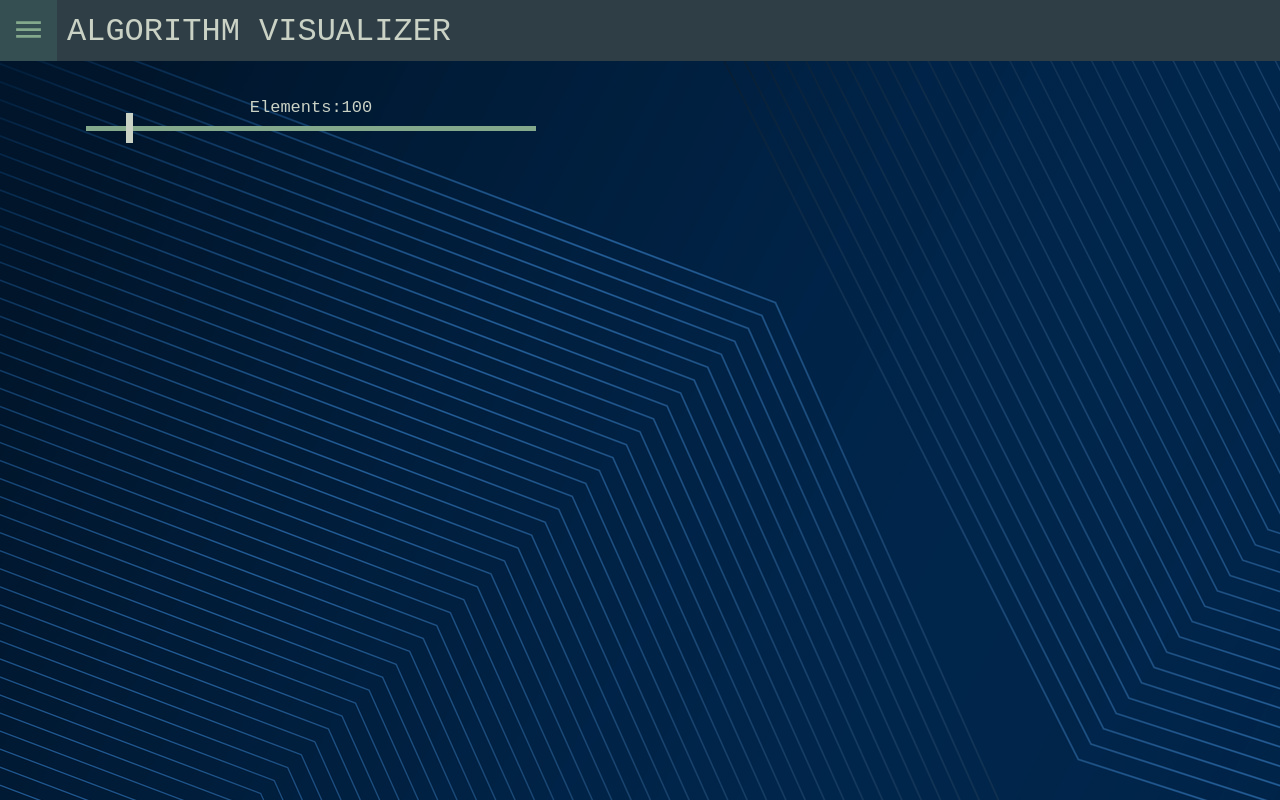
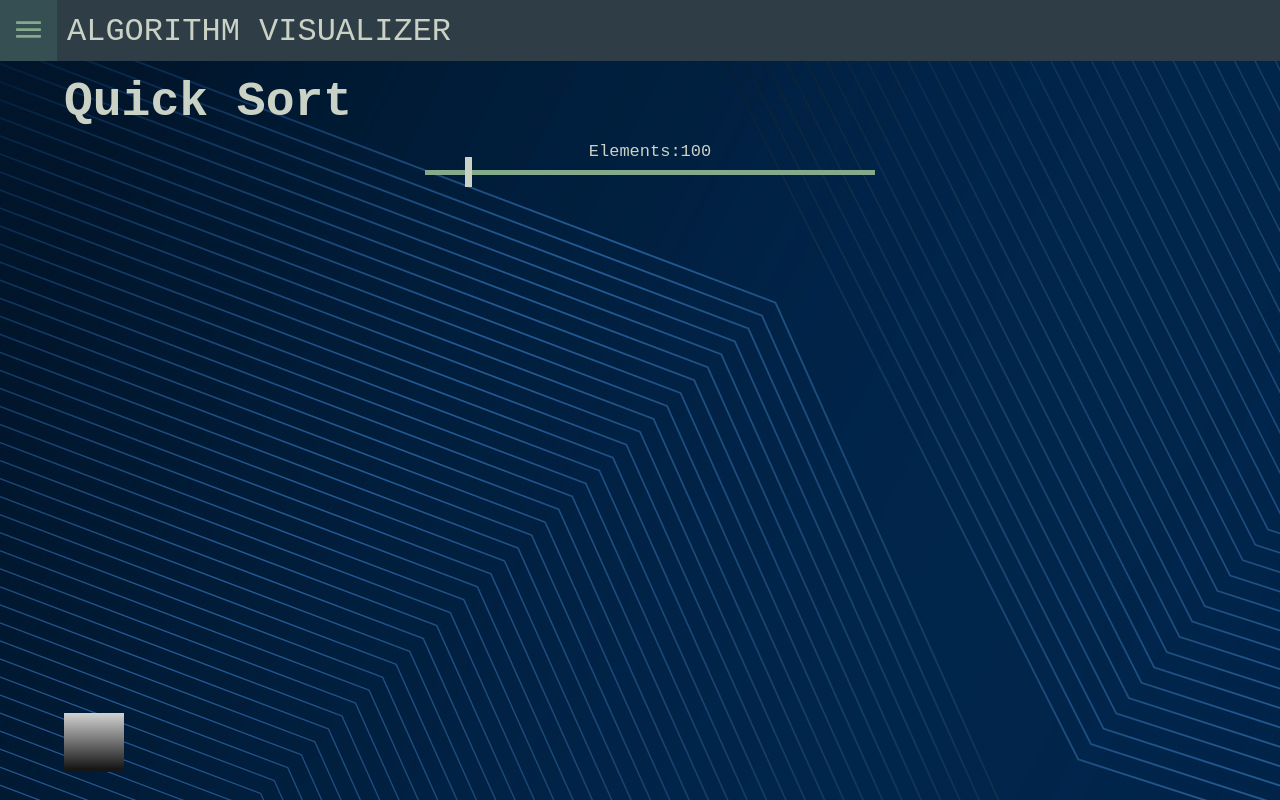
Before and after one commit to jackiedl/algorithm-visualizer, a React (Create React App) app: page / in a window 1280 px wide. Built offline with nearby package versions, Linux system fonts and the light colour scheme.

Commit message:
Start Creating Bars for Visualizer

```diff
--- a/src/components/box/Box.tsx
+++ b/src/components/box/Box.tsx
@@ -1,10 +1,24 @@
-import React from "react";
-import BoxMenu from "./BoxMenu";
+import React, {useState} from "react";
+import BoxVisualizer from "./BoxVisualizer";
+import Slider from "./Slider";
+import BoxMenuButton from "./BoxMenuButton";
 
 function Box(){
+  const [elements, setElements] = useState(100);
+
+  const sliderChange = (e:any) => {
+    setElements(e.currentTarget.value);
+  }
   return (
     <div id="box">
-      <BoxMenu />
+      <div className="box-menu">
+        <div className="box-menu-header">
+          Quick Sort
+        </div>
+        <Slider elements={elements} onChange={sliderChange} />
+        <BoxMenuButton />
+      </div>
+      <BoxVisualizer elements={elements}/>
     </div>
   )
 }
--- a/src/components/box/BoxMenu.tsx
+++ /dev/null
@@ -1,27 +0,0 @@
-import React, {useState} from "react";
-
-function BoxMenu(){
-  const [elements, setElements] = useState(100);
-
-  const sliderChange = (e:any) => {
-    setElements(e.currentTarget.value);
-  }
-
-  return (
-    <div className="box-menu">
-      <div className="box-menu-header">
-
-      </div>
-      <div className="box-menu-slider">
-        <div>
-          Elements:
-          <span>{elements}</span>
-        </div>
-        <input type="range" value={elements} min={10} max={1000} step={5} name="item-num" id="slider" onChange={sliderChange}/>
-      </div>
-      <div className="box-menu-btn"></div>
-    </div>
-  )
-}
-
-export default BoxMenu;
--- /dev/null
+++ b/src/components/box/BoxMenuButton.tsx
@@ -0,0 +1,9 @@
+import React from 'react';
+
+function BoxMenuButton(){
+  return(
+    <div></div>
+  )
+}
+
+export default BoxMenuButton;
--- /dev/null
+++ b/src/components/box/BoxVisualizer.tsx
@@ -0,0 +1,14 @@
+import React from 'react';
+
+function BoxVisualizer(props:any){
+
+
+
+  return(
+    <div id="bar-container">
+      <div id="bar"></div>
+    </div>
+  )
+}
+
+export default BoxVisualizer;
--- /dev/null
+++ b/src/components/box/Slider.tsx
@@ -0,0 +1,15 @@
+import React from 'react';
+
+function Slider(props:any){
+  return(
+    <div className="box-menu-slider">
+      <div>
+        Elements:
+        <span>{props.elements}</span>
+      </div>
+      <input type="range" value={props.elements} min={10} max={1000} step={5} name="item-num" id="slider" onChange={props.onChange}/>
+  </div>
+  )
+}
+
+export default Slider;
--- a/src/index.css
+++ b/src/index.css
@@ -187,10 +187,21 @@ a{
   user-select: none;
   color: var(--text-color);
 }
+.box-menu{
+  display: flex;
+  flex-direction: column;
+  white-space: nowrap;
+}
+
+.box-menu-header{
+
+  font-size: 3em;
+  font-weight: bolder;
+}
 
 .box-menu-slider{
   display: inline-block;
-  margin-top: 23px;
+  margin-top: 13px;
   margin-left: 20px;
   color: var(--text-color);
   text-align: center;
@@ -222,3 +233,19 @@ input[type=range]::-webkit-slider-runnable-track {
   height: 5px;
   background: var(--text-subcolor);
 }
+
+#bar-container{
+  position: relative;
+  margin: 0px 30px 0px 0px;
+  height: 74vh;
+  width: 100%;
+}
+#bar{
+  padding-right: 2px;
+  position: absolute;
+  bottom: 0;
+  left: 0;
+  width: 5%;
+  height: 10%;
+  background: linear-gradient(0deg, rgba(22,22,22,1) 5%, rgba(210,210,210,1) 100%);
+}
```
